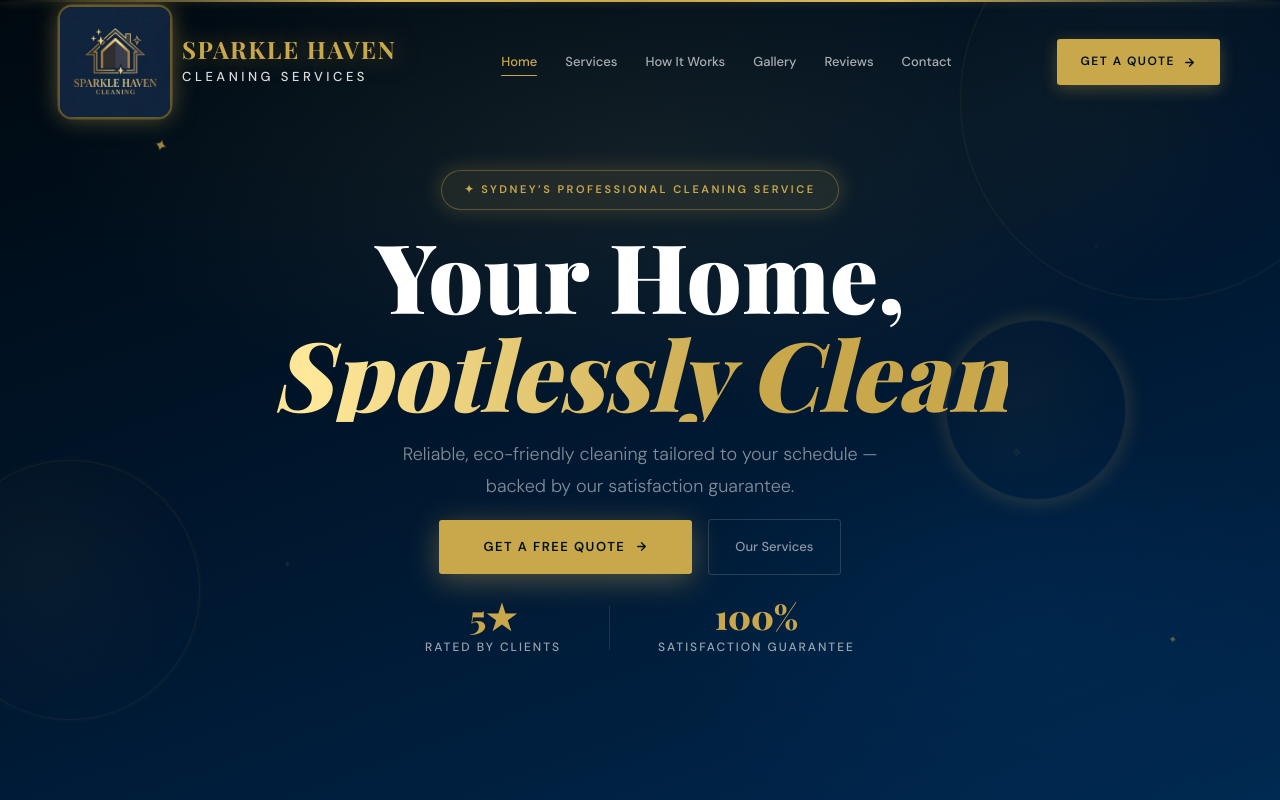
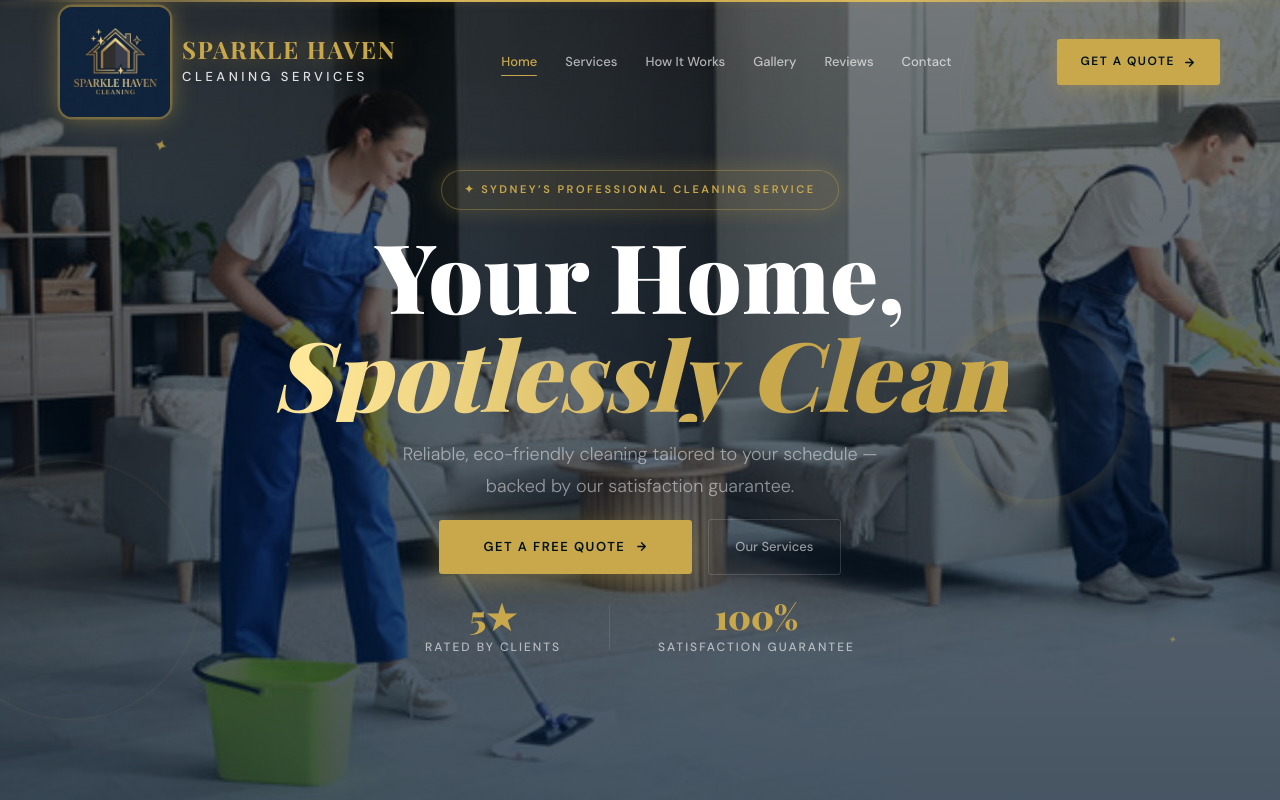
Before and after one commit to minhtran56757-afk/Sparklehavencleaning, a React app: page / in a window 1280 px wide. Shown: the top 800 px of the page. Built offline with nearby package versions, Linux system fonts and the light colour scheme; the HTML template or start-up script is replaced by a standard one; a web font is replaced by a local one.

Commit message:
client req 2

```diff
--- a/src/components/Contact.jsx
+++ b/src/components/Contact.jsx
@@ -94,7 +94,7 @@ const Contact = () => {
               </div>
               <div className="fg">
                 <label>Phone Number</label>
-                <input type="tel" name="phone" placeholder="04XX XXX XXX" />
+                <input type="tel" name="phone" placeholder="04XX XXX XXX" required />
               </div>
               <div className="fg">
                 <label>Service Type</label>
--- a/src/components/Hero.css
+++ b/src/components/Hero.css
@@ -14,13 +14,30 @@
   position: absolute;
   inset: 0;
   background:
-    radial-gradient(ellipse 70% 50% at 50% 20%, rgba(201, 168, 76, 0.09), transparent 65%),
-    radial-gradient(ellipse 40% 40% at 80% 80%, rgba(0, 42, 82, 0.6), transparent 70%);
+    linear-gradient(to bottom, rgba(0, 9, 15, 0.55) 0%, rgba(0, 20, 40, 0.72) 100%),
+    radial-gradient(ellipse 70% 50% at 50% 20%, rgba(201, 168, 76, 0.08), transparent 65%);
   pointer-events: none;
+  z-index: 1;
+}
+
+/* Background image */
+.hero-bg-img {
+  position: absolute;
+  inset: 0;
+  width: 100%;
+  height: 100%;
+  object-fit: cover;
+  object-position: center;
+  transform: none;
+  opacity: 1;
+  pointer-events: none;
+  z-index: 0;
+  image-rendering: -webkit-optimize-contrast;
+  filter: blur(0.4px) contrast(1.08) brightness(1.04);
 }
 
 /* Decorative orbs */
-.hero-orbs { position: absolute; inset: 0; pointer-events: none; }
+.hero-orbs { position: absolute; inset: 0; pointer-events: none; z-index: 2; }
 
 .orb {
   position: absolute;
@@ -35,7 +52,7 @@
 .orb3 { width: 180px; height: 180px; top: 40%; right: 12%; animation-delay: 4s; }
 
 /* Floating sparkles */
-.hero-sparkles { position: absolute; inset: 0; pointer-events: none; }
+.hero-sparkles { position: absolute; inset: 0; pointer-events: none; z-index: 2; }
 
 .sp {
   position: absolute;
@@ -57,7 +74,7 @@
   align-items: center;
   gap: 16px;
   position: relative;
-  z-index: 1;
+  z-index: 3;
 }
 
 .hero-pill {
--- a/src/components/Hero.jsx
+++ b/src/components/Hero.jsx
@@ -1,9 +1,11 @@
 import React from 'react';
 import './Hero.css';
+import heroBg from '../assets/front page.jpg';
 
 const Hero = () => {
   return (
     <section id="home">
+      <img src={heroBg} alt="" className="hero-bg-img" aria-hidden="true" />
       <div className="hero-orbs" aria-hidden="true">
         <span className="orb orb1"></span>
         <span className="orb orb2"></span>
```
Also changed, not shown: src/assets/front page.jpg (added).
